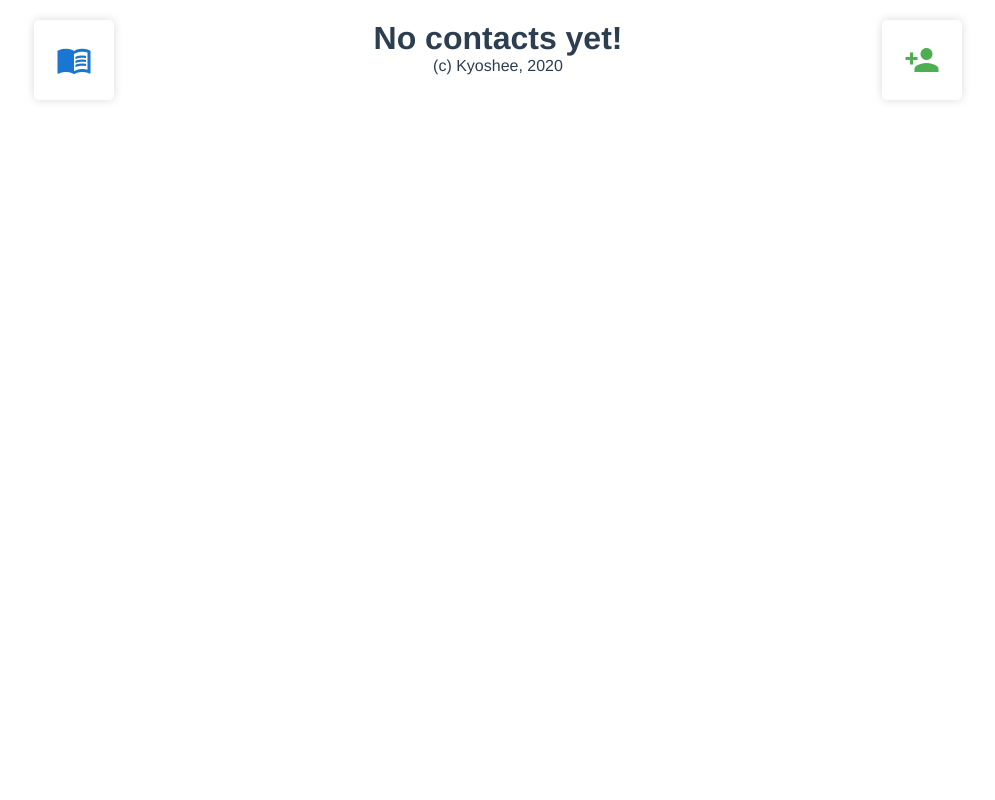
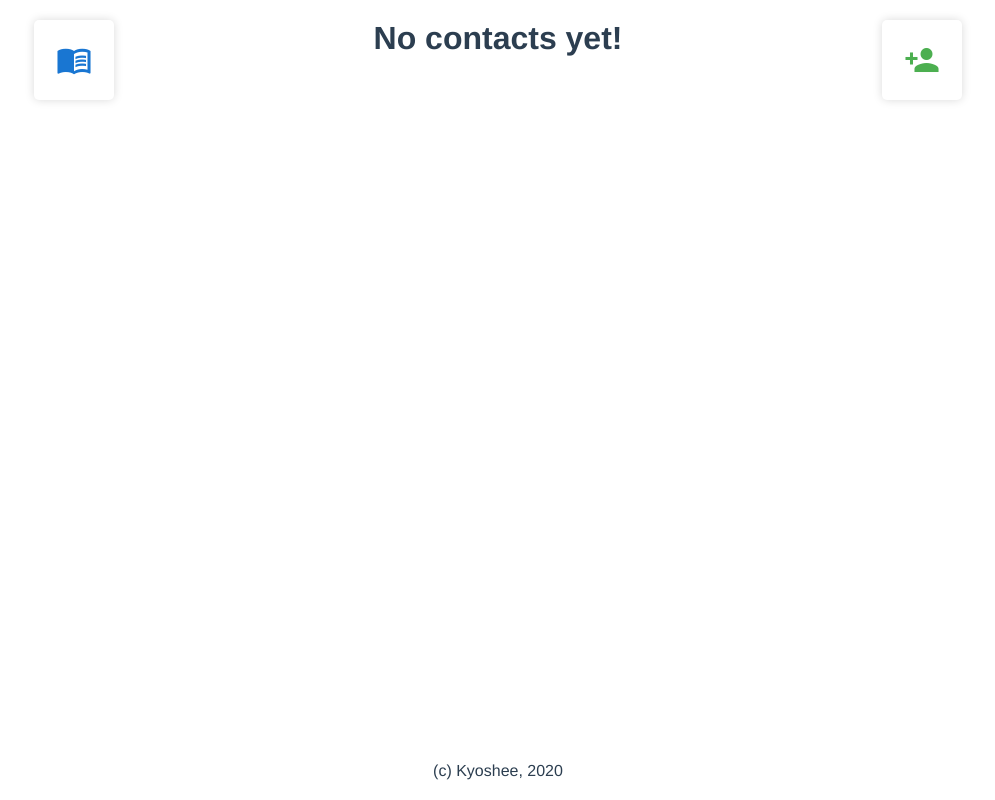
Before and after one commit to kyosheek/vue-contact-book, a Vue app: page / in a window 1280 px wide. Shown: the whole page, without its empty margins (142-1137 px from the left). Built offline with nearby package versions, Linux system fonts and the light colour scheme.

Commit message:
Fix footer at the bottom of page

```diff
--- a/src/App.vue
+++ b/src/App.vue
@@ -14,6 +14,10 @@
   text-align: center;
   display: flex;
   flex-direction: row;
+  min-height: calc(100vh - 80px);
+  overflow: hidden;
+  position: relative;
+  padding-bottom: 80px;
 }
 
 .button-book {
--- a/src/styles/common.css
+++ b/src/styles/common.css
@@ -8,7 +8,8 @@
   color: #2c3e50;
 }
 
-body, html {
+body {
+  position: relative;
 }
 
 button {
@@ -78,4 +79,7 @@ footer {
   display: flex;
   justify-content: space-around;
   margin-bottom: 20px;
+  position: absolute;
+  bottom: 0;
+  width: 100%;
 }
```
